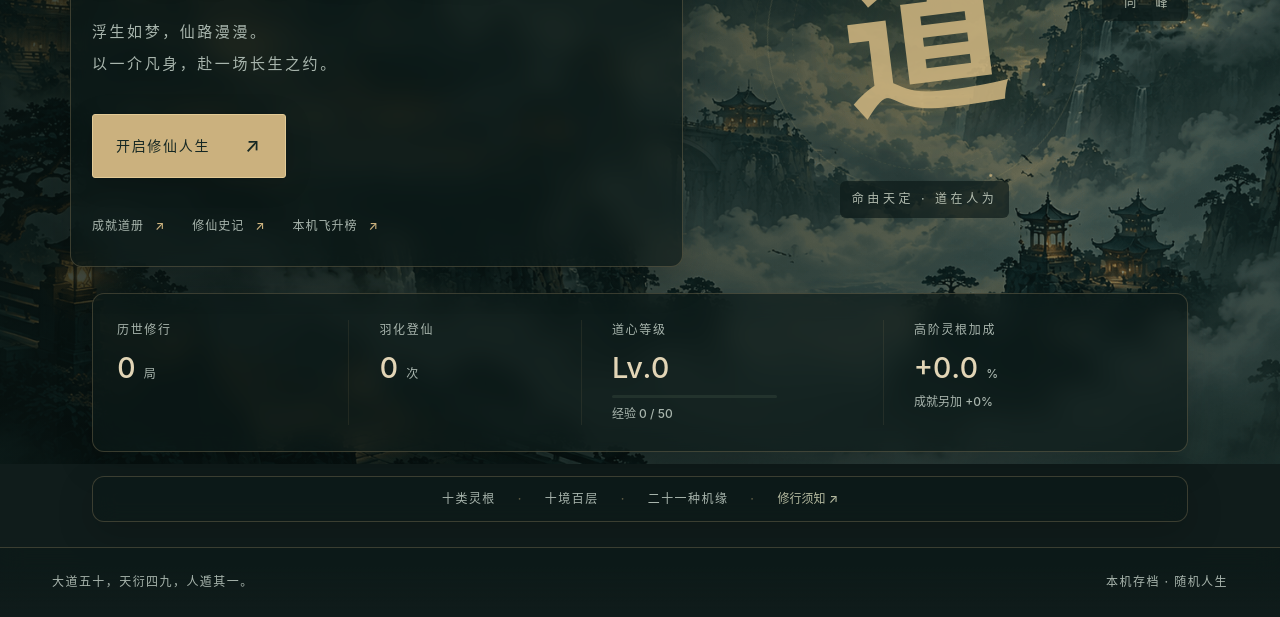
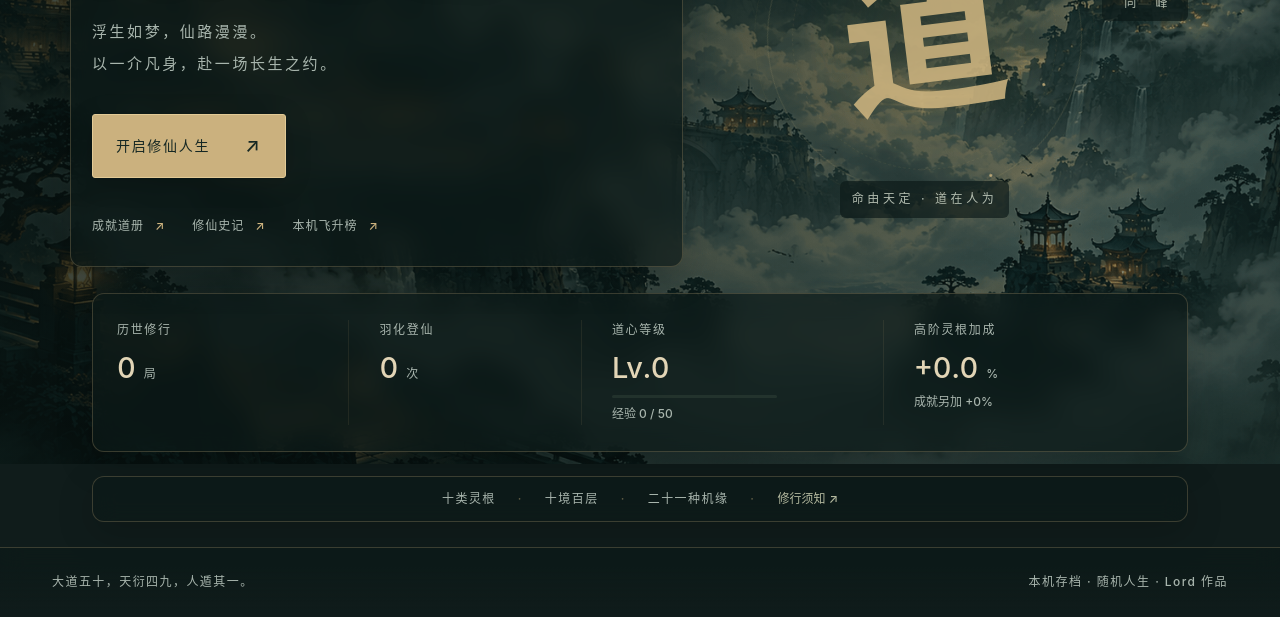
Before and after one commit to 1eez/Fan-Ren-Xiu-Xian, a website built with Vite: page index.html in a window 1280 px wide. Shown: the part 336-953 px from the top of the page. Built offline with nearby package versions, Linux system fonts and the light colour scheme.

```diff
--- a/index.html
+++ b/index.html
@@ -12,7 +12,7 @@
     <div class="landscape" aria-hidden="true"><div class="moon"></div><div class="mountain back"></div><div class="mountain middle"></div><div class="mountain front"></div><div class="mist"></div></div>
     <header class="site-header"><a class="brand" href="#" id="brand"><span class="seal">凡人</span><span>凡人修仙<small>一生问长生</small></span></a><span class="header-note">山中无甲子 · 修行不知年</span></header>
     <main id="app"></main>
-    <footer class="site-footer"><span>大道五十，天衍四九，人遁其一。</span><span>本机存档 · 随机人生</span></footer>
+    <footer class="site-footer"><span>大道五十，天衍四九，人遁其一。</span><span>本机存档 · 随机人生 · Lord 作品</span></footer>
     <dialog id="modal" aria-labelledby="modal-title"><div class="modal-head"><div><span class="eyebrow" id="modal-kicker">修行手记</span><h2 id="modal-title"></h2></div><button class="icon-button" id="close-modal" aria-label="关闭弹窗">✕</button></div><div id="modal-body"></div></dialog>
     <div id="toast" role="status" aria-live="polite"></div>
     <script type="module" src="/src/main.ts"></script>
```
Also changed, not shown: README.md, public/seal.svg.
